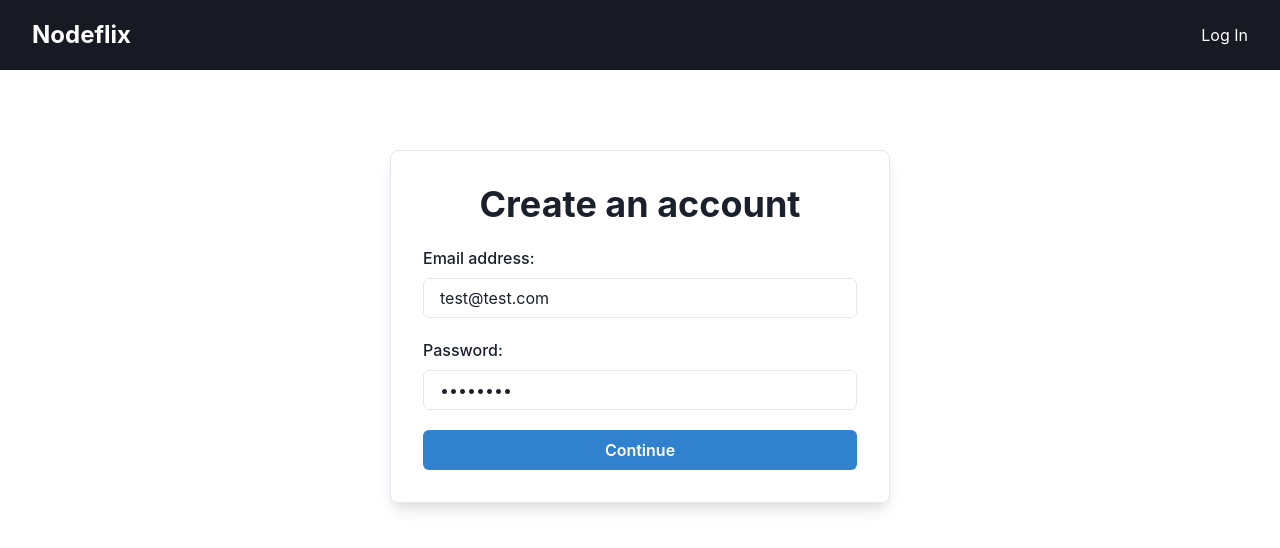
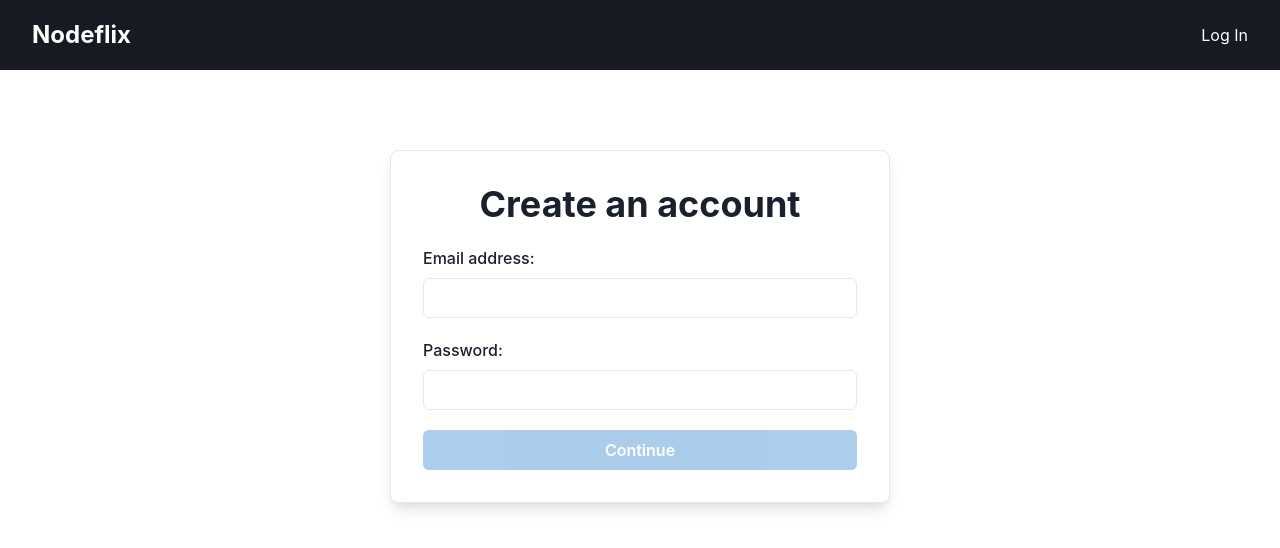
Before and after one commit to awebmekhilef/nodeflix, a React (Create React App) app in the folder client/: page /signup in a window 1280 px wide. Shown: the top 548 px of the page. Built offline with nearby package versions, Linux system fonts and the light colour scheme; no server answers.

Commit message:
Signup real-time form validation

```diff
--- a/client/package.json
+++ b/client/package.json
@@ -17,7 +17,8 @@
 		"react-dom": "^17.0.1",
 		"react-router-dom": "^5.2.0",
 		"react-scripts": "4.0.1",
-		"web-vitals": "^0.2.4"
+		"web-vitals": "^0.2.4",
+		"yup": "^0.32.8"
 	},
 	"scripts": {
 		"start": "react-scripts start",
--- a/client/src/components/layouts/SignUp.jsx
+++ b/client/src/components/layouts/SignUp.jsx
@@ -1,48 +1,71 @@
 import React, { useState } from 'react'
 
 import { Formik, Form, Field } from 'formik'
-import { FormControl, Input, FormLabel } from '@chakra-ui/react'
+import {
+	FormControl, Input, FormLabel,
+	FormErrorMessage
+} from '@chakra-ui/react'
 import { useAuth } from '../../contexts/authContext'
+import * as Yup from 'yup'
 
 import FormContainer from '../sections/FormContainer'
 import FormButton from '../util/FormButton'
 import FormError from '../util/FormError'
 
+const validationSchema = Yup.object({
+	email: Yup
+		.string()
+		.email('Invalid email address')
+		.required('Email is required'),
+	password: Yup
+		.string()
+		.min(6, 'Password must be a minimum of 6 characters')
+		.required('Password is required')
+})
+
 const SignUp = () => {
 	const { signUp } = useAuth()
 
-	const [error, setError] = useState('')
+	// Error returned by server
+	const [apiError, setApiError] = useState('')
 
 	const handleSignUp = async ({ email, password }, { setSubmitting }) => {
 		try {
 			await signUp(email, password)
 		} catch (err) {
-			setError('Email already in use.')
+			setApiError('Email already in use.')
 			setSubmitting(false)
 		}
 	}
+
 	return (
 		<FormContainer title='Create an account'>
 			<Formik
-				initialValues={{ email: 'test@test.com', password: 'password' }}
+				initialValues={{ email: '', password: '' }}
 				onSubmit={handleSignUp}
+				validationSchema={validationSchema}
 			>
-				{({ isSubmitting, values }) => (
+				{({ isSubmitting, values, errors, touched }) => (
 					<Form>
-						<FormControl mt={5}>
+						<FormControl mt={5} isInvalid={errors.email && touched.email}>
 							<FormLabel>Email address:</FormLabel>
 							<Field as={Input} name='email' type='email' />
+							<FormErrorMessage>{errors.email}</FormErrorMessage>
 						</FormControl>
 
-						<FormControl mt={5}>
+						<FormControl mt={5} isInvalid={errors.password && touched.password}>
 							<FormLabel>Password:</FormLabel>
 							<Field as={Input} name='password' type='password' />
+							<FormErrorMessage>{errors.password}</FormErrorMessage>
 						</FormControl>
 
-						{ error && <FormError error={error} />}
+						{ apiError && <FormError error={apiError} />}
 
-						<FormButton disabled={values.email.trim() === '' ||
-							values.password.trim() === ''}
+						<FormButton
+							disabled={
+								errors.email ||
+								values.email.trim() === '' ||
+								values.password.length < 6}
 							loading={isSubmitting} />
 					</Form>
 				)}
```
Also changed, not shown: 1 other file (tests, documents, lock files or other folders).
